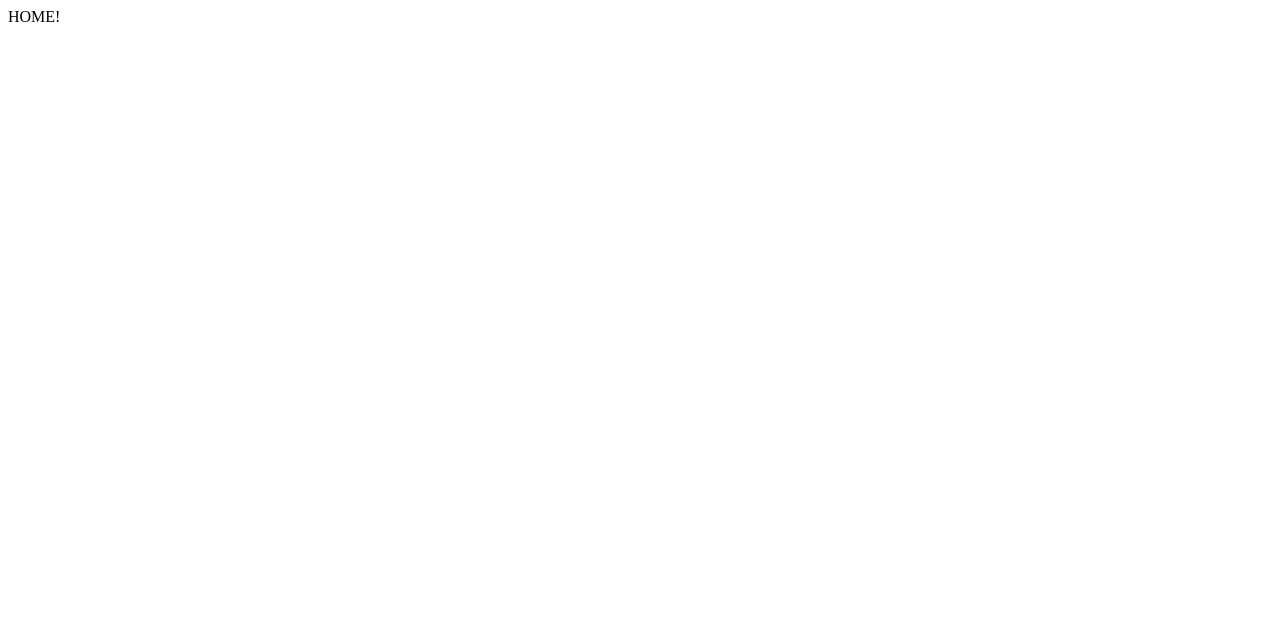
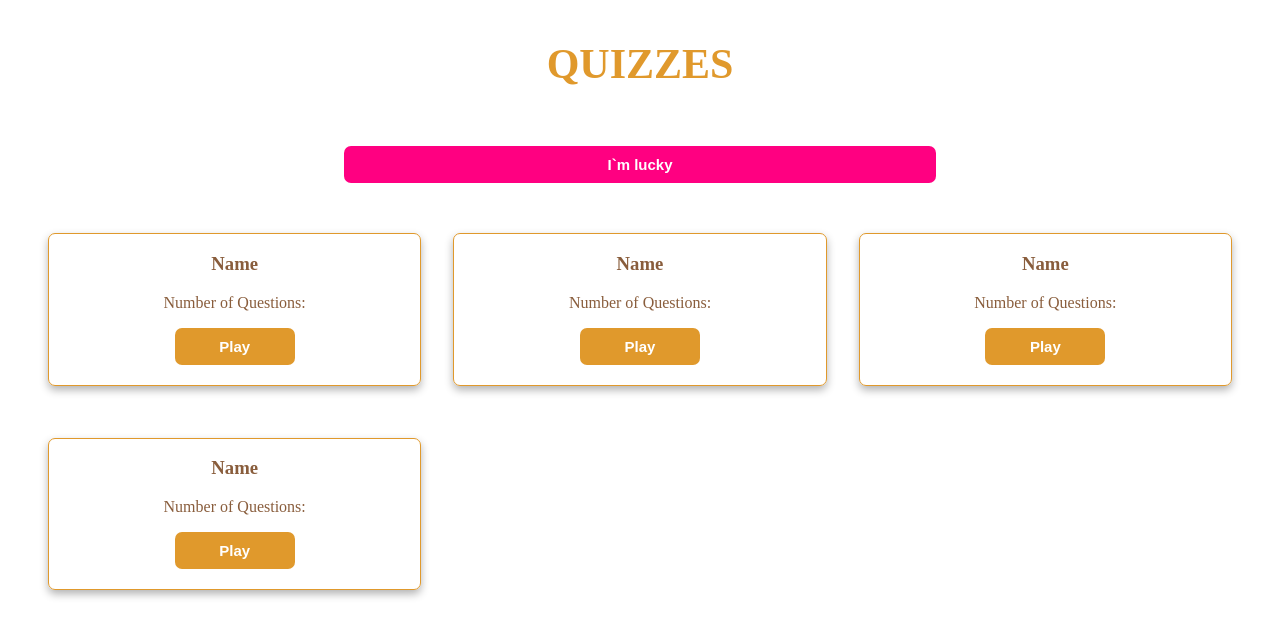
Before and after one commit to ErastKoliasa/quizzes, a React (Create React App) app: page / in a window 1280 px wide. Shown: the top 636 px of the page. Built offline with nearby package versions, Linux system fonts and the light colour scheme.

Commit message:
moved components to the appropriate folders, added styles to the "Home" page

```diff
--- a/src/components/Home.jsx
+++ /dev/null
@@ -1,10 +0,0 @@
-
-const Home = () => {
-    return(
-        <div>
-            HOME!
-        </div>
-    )
-}
-
-export default Home;
--- /dev/null
+++ b/src/components/Home/Home.jsx
@@ -0,0 +1,33 @@
+import style from './Home.module.css'
+const Home = () => {
+    return (
+        <div className={style.home}>
+            <h1>QUIZZES</h1>
+            <button className={style.luckyButton}>I`m lucky</button>
+            <div className={style.quizzeContainer}>
+                <div className={style.quizzeItem}>
+                    <h3>Name</h3>
+                    <p>Number of Questions:</p>
+                    <button>Play</button>
+                </div>
+                <div className={style.quizzeItem}>
+                    <h3>Name</h3>
+                    <p>Number of Questions:</p>
+                    <button>Play</button>
+                </div>
+                <div className={style.quizzeItem}>
+                    <h3>Name</h3>
+                    <p>Number of Questions:</p>
+                    <button>Play</button>
+                </div>
+                <div className={style.quizzeItem}>
+                    <h3>Name</h3>
+                    <p>Number of Questions:</p>
+                    <button>Play</button>
+                </div>
+            </div>
+        </div>
+    )
+}
+
+export default Home;
--- /dev/null
+++ b/src/components/Home/Home.module.css
@@ -0,0 +1,75 @@
+.home {
+    text-align: center;
+
+}
+
+h1{
+    color: #E0992C;
+}
+
+button {
+    background-color: #E0992C;
+    border: none;
+    border-radius: 7px;
+    color: #fff;
+    font-weight: 600;
+    padding: 10px;
+}
+
+button:hover {
+    background-color: #fff;
+    box-shadow: 0px 0px 2px 2px #E0992C;
+    color: #E0992C;
+    cursor: pointer;
+}
+
+.luckyButton {
+    background-color: #ff0081;
+    margin: 30px 0px;
+    width: 50%;
+}
+
+.luckyButton:hover {
+    color: #ff0081;
+    box-shadow: 0px 0px 2px 2px #ff0081;
+}
+
+.quizzeItem {
+    border: 1px solid #E0992C;
+    border-radius: 7px;
+    margin-top: 20px;
+    padding-bottom: 20px;
+    box-shadow: 0 4px 8px 0 rgb(0 0 0 / 30%);
+}
+
+h3, p{
+    color: #895D3C;
+}
+
+@media(min-width: 448px) {
+    .quizzeContainer {
+        display: grid;
+        grid-template-columns: 1fr 1fr;
+        grid-gap: 2rem;
+    }
+}
+@media(min-width: 648px) {
+    .home {
+        margin: 40px;
+    }
+
+    h1 {
+        font-size: 42px;
+    }
+
+    button {
+        font-size: 15px;
+        width: 120px;
+    }
+}
+
+@media(min-width: 990px) {
+    .quizzeContainer {
+        grid-template-columns: 1fr 1fr 1fr;
+    }
+}
```
Also changed, not shown: src/App.js (+6 -6 lines), src/components/Finish/Finish.jsx (renamed from src/components/Finish.jsx), src/components/Play/Play.jsx (renamed from src/components/Play.jsx).
